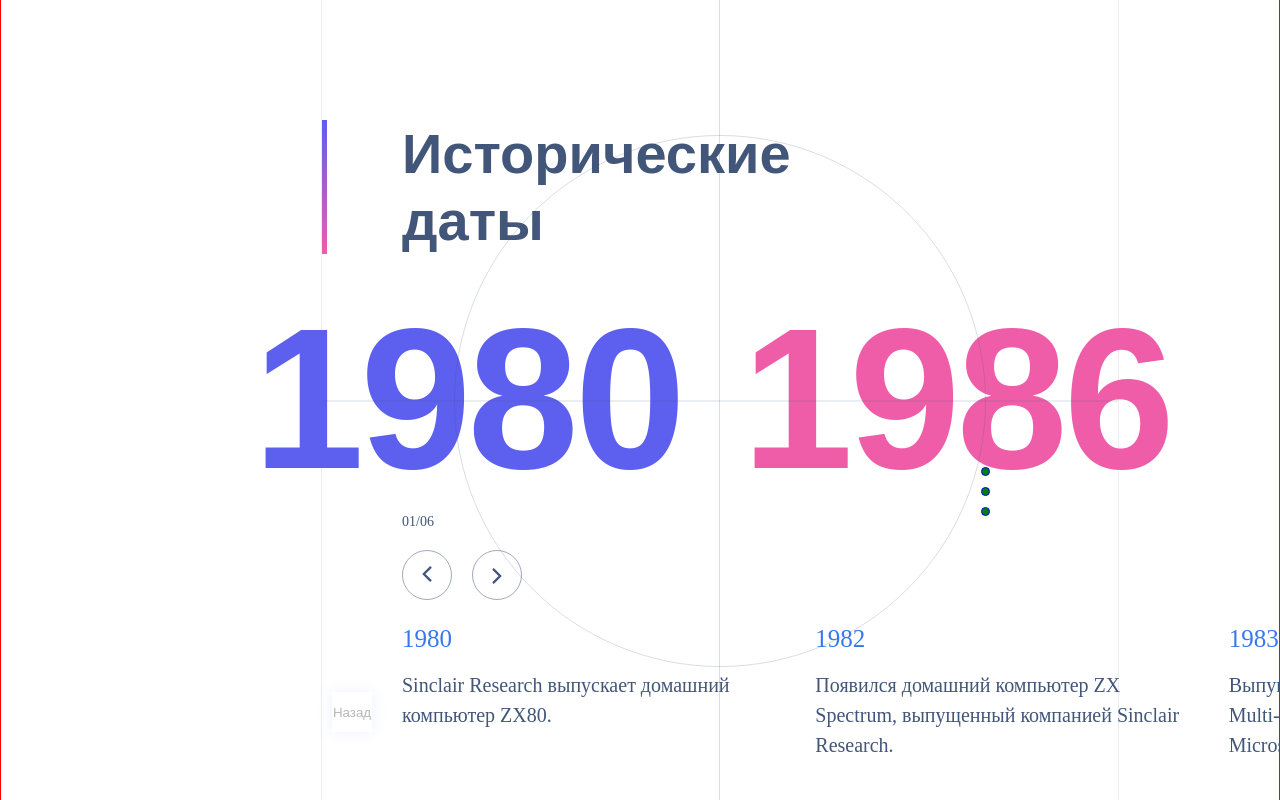
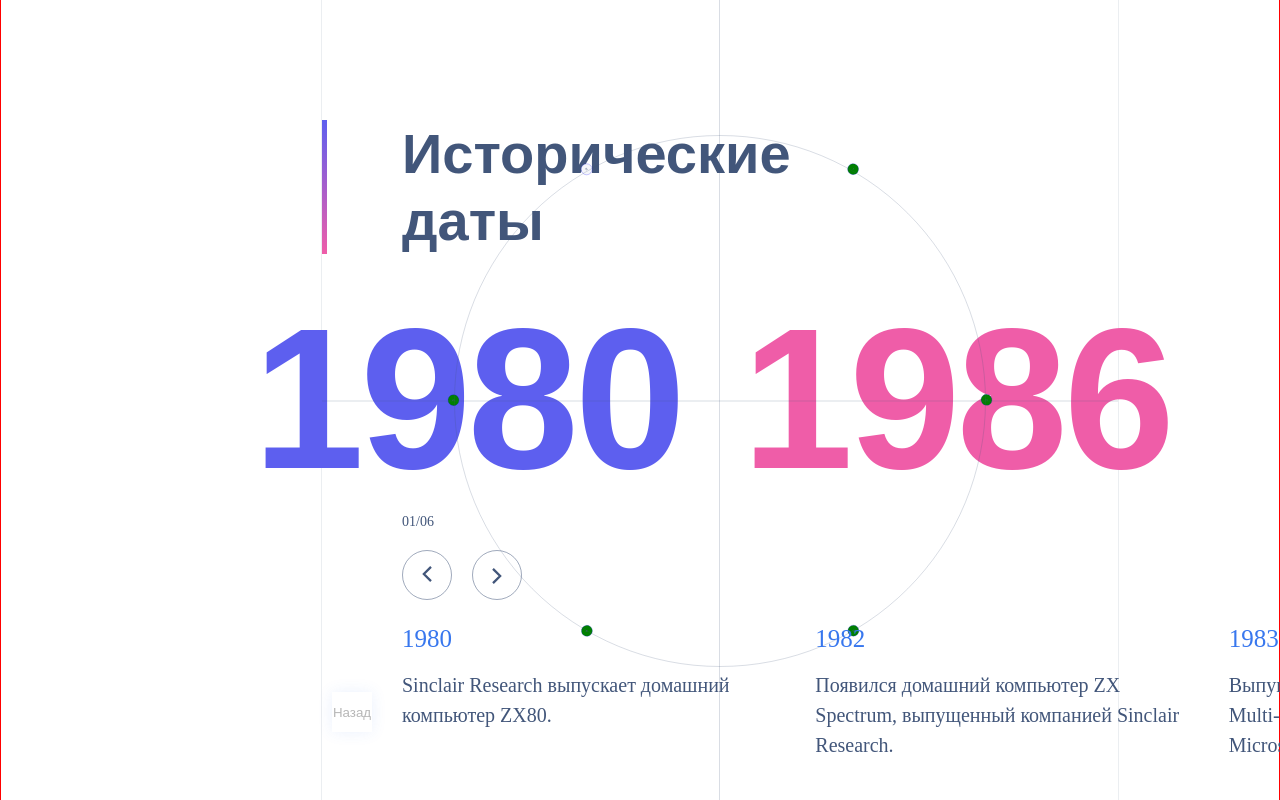
Before and after one commit to kravcov7/dates, a Next.js app: page / in a window 1280 px wide. Built offline with nearby package versions, Linux system fonts and the light colour scheme.

Commit message:
разметка

```diff
--- a/src/components/History/index.tsx
+++ b/src/components/History/index.tsx
@@ -11,7 +11,6 @@ function History() {
   const [currentPointIndex, setCurrentPointIndex] = useState<number>(
     data[0].id
   );
-
   const [startYear, setStartYear] = useState<number>(data[0].years.start);
   const [endYear, setLastYear] = useState<number>(data[0].years.end);
 
--- /dev/null
+++ b/src/utils/gsap/openPoint.ts
@@ -0,0 +1,47 @@
+import gsap from "gsap";
+
+export default function showPoint({
+  point,
+  pointNumber,
+  duration = 0.2,
+  animate = true,
+}: {
+  point: HTMLDivElement | string;
+  pointNumber: HTMLElement | string;
+  duration?: number;
+  animate?: boolean;
+}) {
+  if (animate) {
+    gsap.to(point, {
+      duration: duration,
+      top: '-5%',
+      left: '-5%',
+      width: '110%',
+      height: '110%',
+      ease: "power1.out"
+    });
+    gsap.set(pointNumber, {
+      backgroundColor: '#f5f6fa',
+      cursor: 'pointer',
+    });
+    gsap.to(pointNumber, {
+      duration: duration,
+      width: 56,
+      height: 56,
+      ease: "power1.out"
+    });
+  } else {
+    gsap.set(point, {
+      zIndex: 3,
+      top: '-5%',
+      left: '-5%',
+      width: '110%',
+      height: '110%',
+    });
+    gsap.set(pointNumber, {
+      backgroundColor: '#f5f6fa',
+      width: 56,
+      height: 56,
+    });
+  }
+}
--- a/src/widgets/ui/Circle/Circle.module.scss
+++ b/src/widgets/ui/Circle/Circle.module.scss
@@ -20,3 +20,39 @@
   top: -50%;
   left: 0;
 }
+
+.numberPeriod {
+  position: absolute;
+  top: -50%;
+  left: -50%;
+
+  width: 100%;
+  height: 100%;
+
+  cursor: pointer;
+  transition: transform, 0.8s;
+
+  &:hover {
+    transform: translate(-50%, -50%) scale(1);
+    background-color: #f4f5f9;
+  }
+
+}
+
+.number {
+  display: inline-block;
+  // vertical-align: middle;
+  overflow: hidden;
+
+  width: 9px;
+  height: 9px;
+  width: 56px;
+  height: 56px;
+  border: 1px solid blue;
+  border-radius: 50%;
+
+  line-height: 50px;
+
+  background-color: green;
+  transform: translate(-50%, -50%) scale(0.2);
+}
--- a/src/widgets/ui/Circle/Circle.tsx
+++ b/src/widgets/ui/Circle/Circle.tsx
@@ -1,8 +1,9 @@
-import React from "react";
+import React, { useEffect, useRef } from "react";
 import styles from "./Circle.module.scss";
 import classNames from "classnames";
 import { Years } from "../Years/Years";
 import { PointsCircle } from "../PointsCircle/PointsCircle";
+import openPoint from "@/utils/gsap/openPoint";
 
 interface PointCircle {
   id: number;
@@ -16,13 +17,43 @@ interface CircleProps {
 }
 
 export const Circle = ({ startYear, endYear, pointsCircle }: CircleProps) => {
+  const ancestorRef = useRef<HTMLDivElement | null>(null);
+  const prevPointNumberRef = useRef<HTMLSpanElement | null>(null);
+  const prevPointRef = useRef<HTMLDivElement | null>(null);
+
+  useEffect(() => {
+    openPoint({
+      point: prevPointRef.current as HTMLDivElement,
+      pointNumber: prevPointNumberRef.current as HTMLSpanElement,
+      animate: false,
+    });
+  }, []);
+
   return (
     <div className={styles.circle}>
       <Years startYear={startYear} endYear={endYear} />
 
-      {pointsCircle.map(({ id, title }) => (
-        <PointsCircle key={id} title={title} id={id} />
-      ))}
+      {pointsCircle.map(
+        ({ id, title }) => {
+          const deg = 30 * id * 2 - 24;
+          return (
+            <div
+              key={id}
+              // ref={prevPointRef}
+              style={{ transform: `rotate(${deg}deg)` }}
+              className={classNames(styles.numberPeriod, styles.point)}
+            >
+              <span
+              ref={prevPointNumberRef}
+              className={styles.number}>
+                {id}
+              </span>
+            </div>
+            // <PointsCircle key={id} title={title} id={id} />
+          );
+        }
+        // <PointsCircle key={id} title={title} id={id} />
+      )}
     </div>
   );
 };
--- a/src/widgets/ui/PointsCircle/PointsCircle.module.scss
+++ b/src/widgets/ui/PointsCircle/PointsCircle.module.scss
@@ -1,10 +1,19 @@
 .numberPeriod {
   position: absolute;
-  top: -52%;
-  left: -52%;
+  top: -50%;
+  left: -50%;
 
-  width: 104%;
-  height: 104%;
+  width: 100%;
+  height: 100%;
+
+  cursor: pointer;
+  transition: transform, 0.8s;
+
+  &:hover {
+    transform: translate(-50%, -50%) scale(1);
+    background-color: #f4f5f9;
+  }
+
 }
 
 .number {
@@ -14,14 +23,17 @@
 
   width: 9px;
   height: 9px;
+  width: 56px;
+  height: 56px;
   border: 1px solid blue;
   border-radius: 50%;
 
   line-height: 50px;
 
   background-color: green;
+  transform: translate(-50%, -50%) scale(0.2);
 }
 
-.point {
-  transform: rotate(30deg);
+.point1 {
+  // transform: rotate(30deg);
 }
--- a/src/widgets/ui/PointsCircle/PointsCircle.tsx
+++ b/src/widgets/ui/PointsCircle/PointsCircle.tsx
@@ -7,8 +7,14 @@ interface PointsCircleProps {
 }
 
 export const PointsCircle = ({ id, title }: PointsCircleProps) => {
+
+  const deg = 30 * id * 2 - 24
   return (
-    <div key={id} className={`styles.numberPeriod styles.point${id}`}>
+    <div
+      key={id}
+      style={{ transform: `rotate(${deg}deg)` }}
+      className={classNames(styles.numberPeriod)}
+    >
       <span className={styles.number}>{id}</span>
     </div>
   );
```
